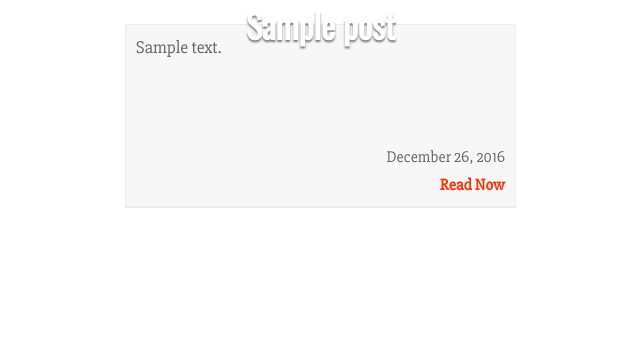
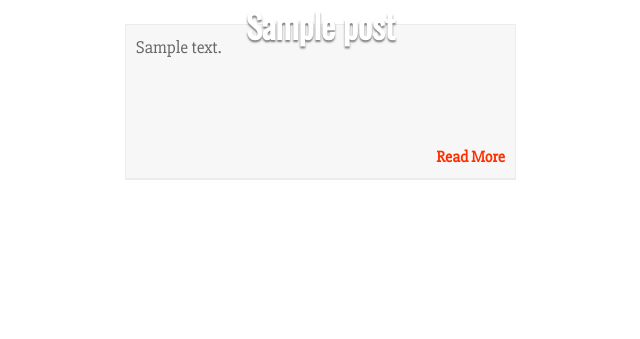
Before and after one commit to andrewchart/andrewchart.co.uk-2017, a WordPress theme: template wp-content/themes/andrewchart2017/category-andertons.php in a window 1280 px wide. Shown: the part 875-1214 px from the top of the page, without its empty margins (112-752 px from the left). Run offline with PHP 8.4 and a stand-in for WordPress, Linux system fonts and the light colour scheme; the site name, menu and one post (Sample post) are stand-ins, and other content is empty; some libraries are stand-ins or nearby versions.

Commit message:
Andertons page - no pagination function and custom stamps

```diff
--- a/wp-content/themes/andrewchart2017/category-andertons.php
+++ b/wp-content/themes/andrewchart2017/category-andertons.php
@@ -47,8 +47,7 @@
         </div>
         <div class="sub-tile-part">
           <span class="excerpt"><?php the_excerpt(); ?></span>
-          <span class="date"><?php the_date(); ?></span>
-          <span class="cta">Read Now</span>
+          <span class="cta">Read More</span>
         </div>
       </a>
     </li>
--- a/wp-content/themes/andrewchart2017/functions.php
+++ b/wp-content/themes/andrewchart2017/functions.php
@@ -50,7 +50,15 @@ function accouk_post_excerpt() {
   }
 }
 
-/* 5) Contact Form -- Render or Handle */
+/* 5) Unlimited posts per page on category "andertons" */
+function accouk_mywork_andertons_rpp($query) {
+  if (!is_admin() && $query->is_main_query() && is_category('andertons')) {
+    $query->set( 'posts_per_page', '-1' );
+  }
+}
+add_action( 'pre_get_posts', 'accouk_mywork_andertons_rpp' );
+
+/* 6) Contact Form -- Render or Handle */
 function accouk_contact_form_handler() {
 
 
```
